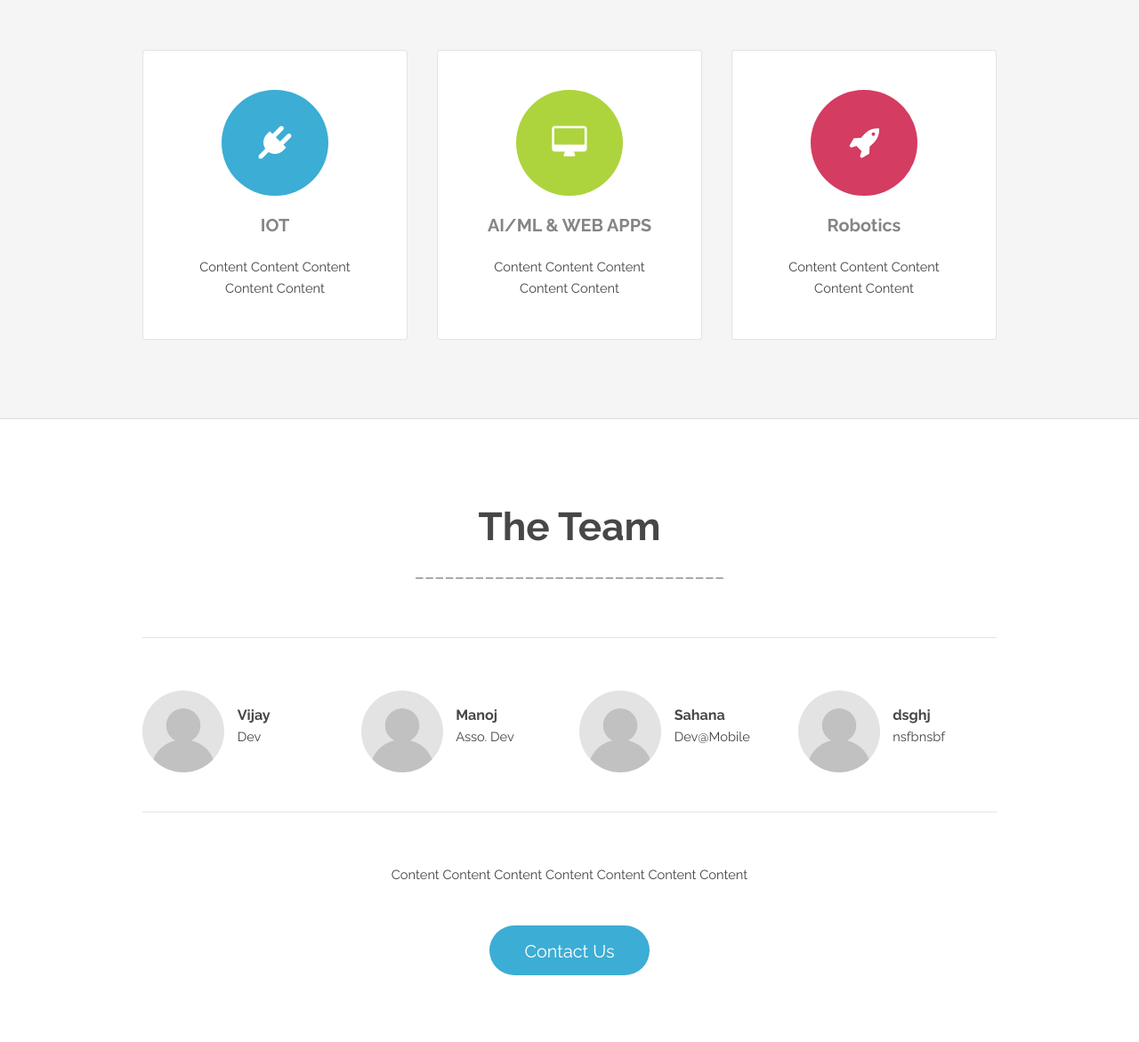
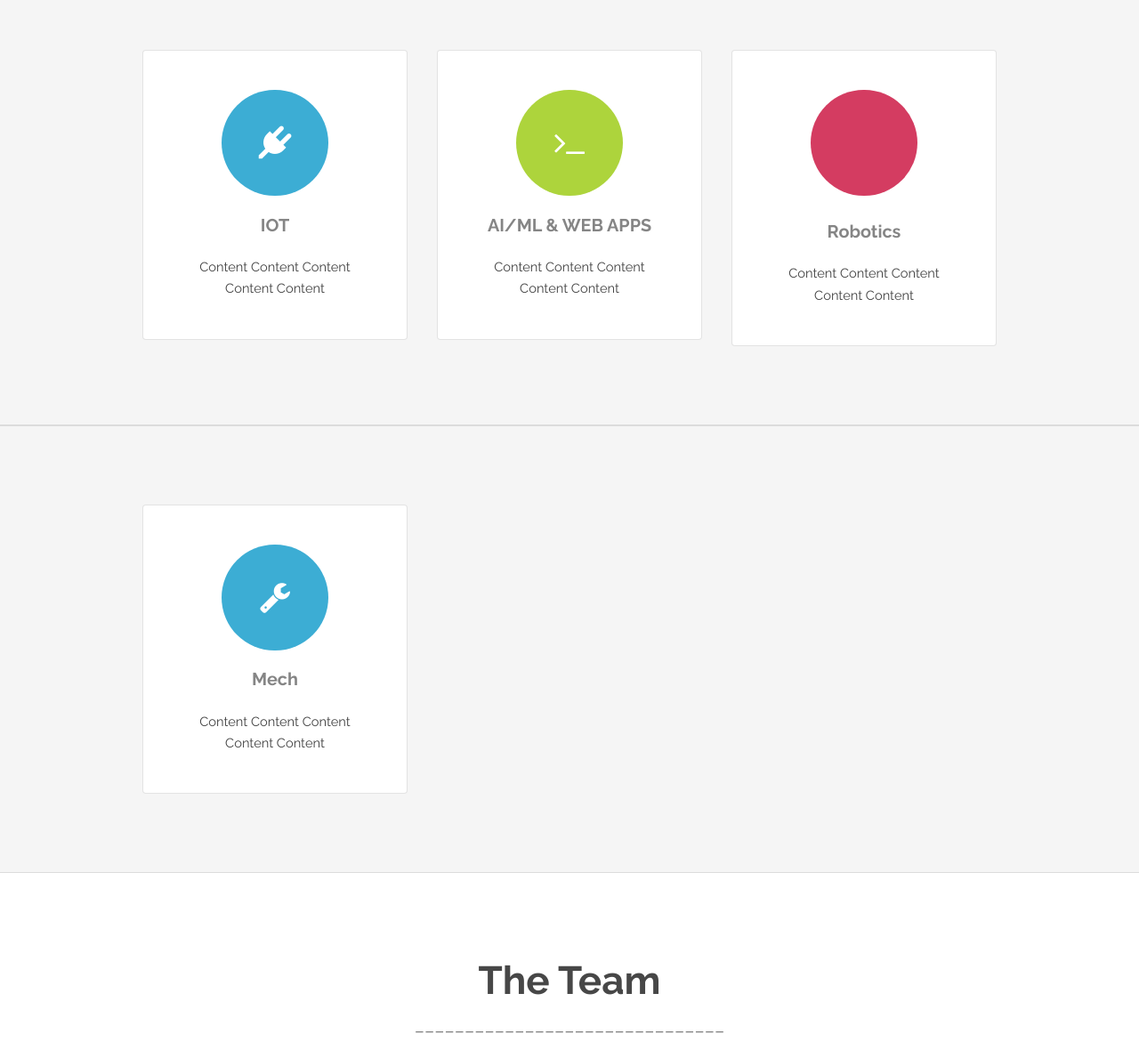
Before and after one commit to vijaygh1996/iothings, a plain HTML site: page index.html in a window 1280 px wide. Shown: the part 1484-2655 px from the top of the page at 89% size. Drawn offline with Linux system fonts and the light colour scheme.

Commit message:
Update index.html

```diff
--- a/index.html
+++ b/index.html
@@ -30,8 +30,8 @@
 				<nav id="nav">
 					<ul>
 						<li><a href="index.html">Home</a></li>
-						<li><a href="#">Services</a></li>
-						<li><a href="#">Contact Us</a></li>
+						<li><a href="#one">Services</a></li>
+						<li><a href="#three">Contact Us</a></li>
 						<li><a href="#" class="button special">Sign Up</a></li>
 					</ul>
 				</nav>
@@ -97,14 +97,14 @@
 						</div>
 						<div class="4u 12u$(medium)">
 							<section class="box">
-								<i class="icon big rounded color9 fa-desktop"></i>
+								<i class="icon big rounded color9 fa-terminal"></i>
 								<h3>AI/ML & WEB APPS</h3>
 								<p>Content Content Content Content Content </p>
 							</section>
 						</div>
 						<div class="4u$ 12u$(medium)">
 							<section class="box">
-								<i class="icon big rounded color6 fa-rocket"></i>
+								<i class="icon big rounded color6 fa-cogsx"></i>
 								<h3>Robotics</h3>
 								<p> Content Content Content Content Content</p>
 							</section>
@@ -112,6 +112,21 @@
 					</div>
 				</div>
 			</section>
+			<section id="one" class="wrapper style1 special">
+				<div class="container">
+
+					<div class="row 150%">
+						<div class="4u 12u$(medium)">
+							<section class="box">
+								<i class="icon big rounded color1 fa-wrench"></i>
+								<a href="generic.html"><h3>Mech</h3></a>
+								<p>Content Content Content Content Content </p>
+							</section>
+						</div>
+					</div>
+				</div>
+			</section>
+
 
 		<!-- Two -->
 			<section id="two" class="wrapper style2 special">
@@ -139,8 +154,8 @@
 							</section>
 							<section class="3u$ 6u$(medium) 12u$(xsmall) profile">
 								<img src="images/profile_placeholder.gif" alt="" />
-								<h4>dsghj</h4>
-								<p>nsfbnsbf</p>
+								<h4>Abhishek Mahendrakar</h4>
+								<p>Design Engineer</p>
 							</section>
 						</div>
 					</section>
```
